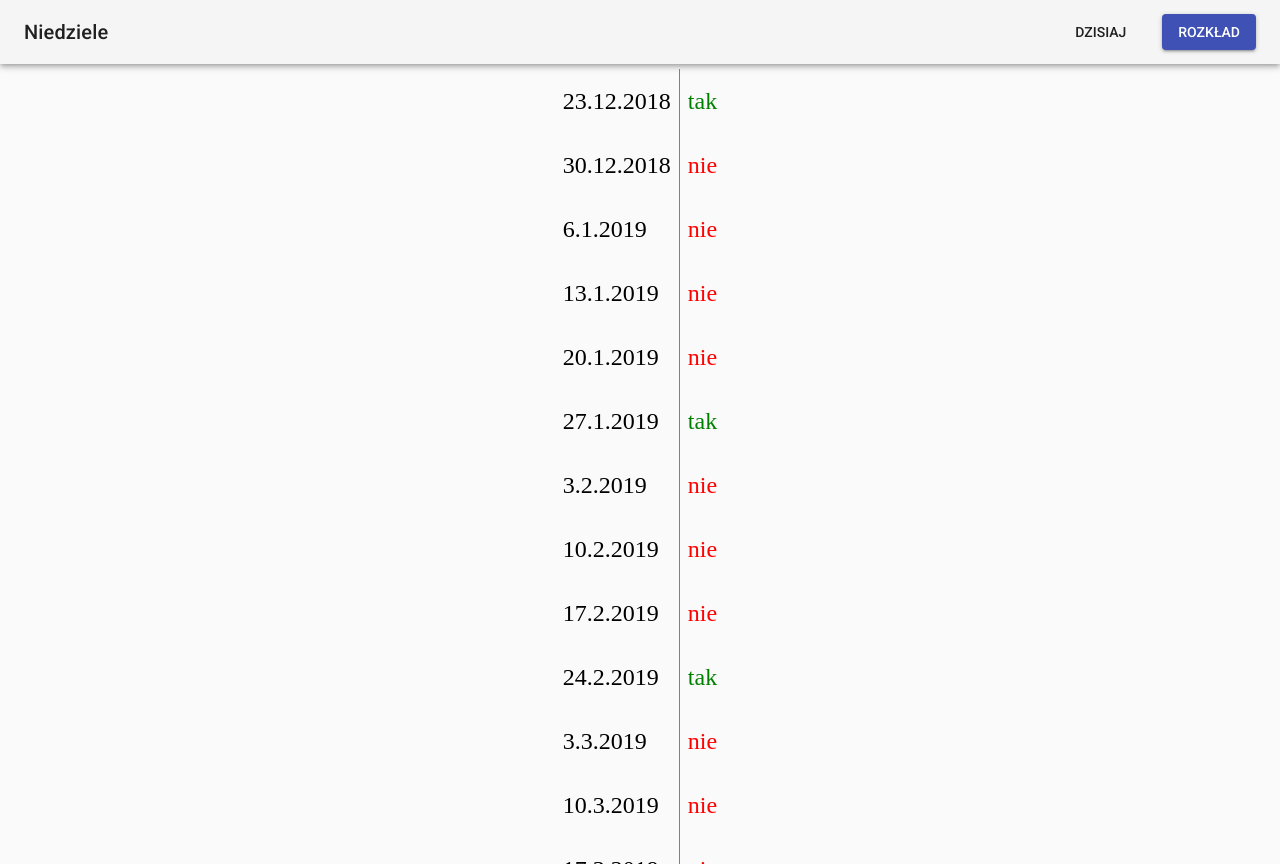
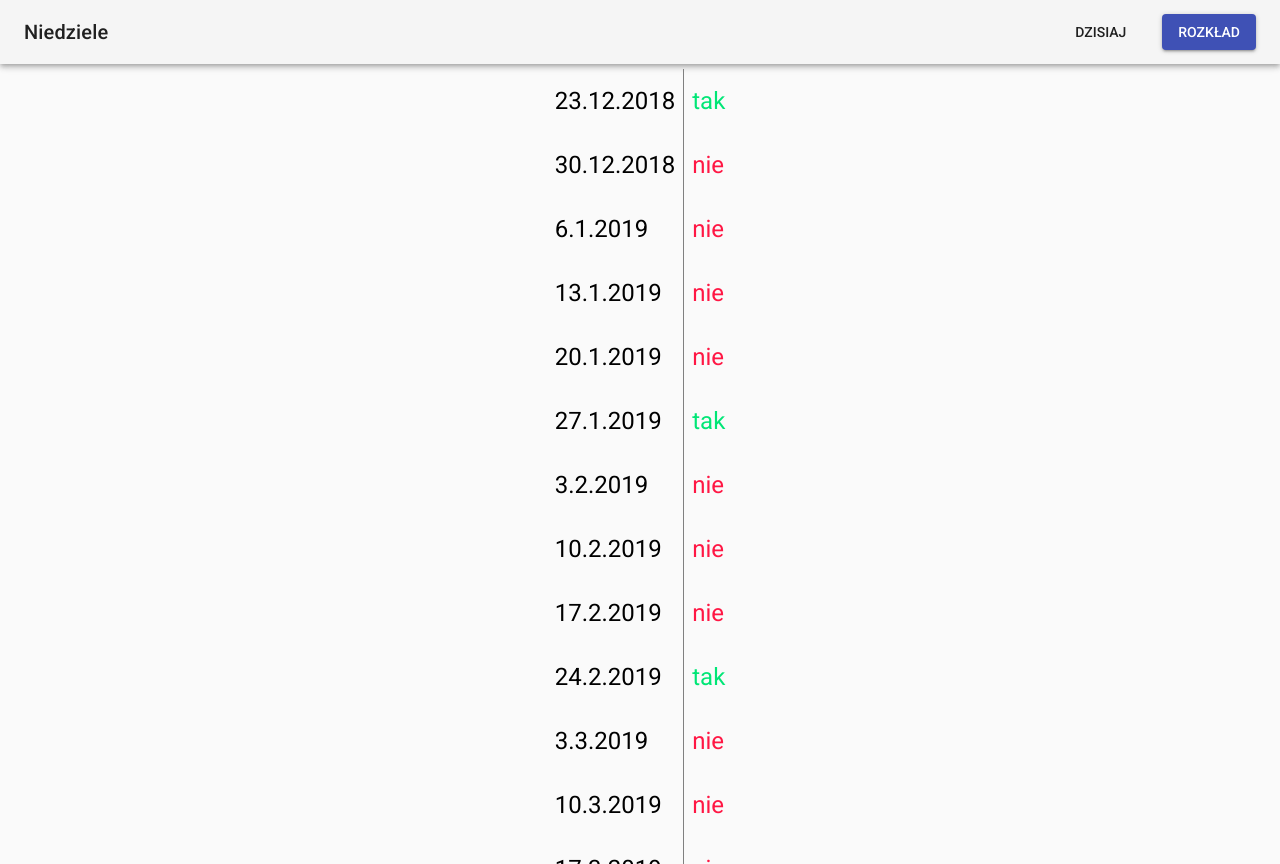
Before and after one commit to MieszkoR/niedziele, a React (Create React App) app: page /rozklad in a window 1280 px wide. Built offline with nearby package versions, Linux system fonts and the light colour scheme.

Commit message:
kuxwaaaa

```diff
--- a/src/components/Schedule.js
+++ b/src/components/Schedule.js
@@ -6,11 +6,11 @@ let tab2=[];
 let j=0;
 for(let i=0;i<23;i++){
   if(tab[j+1]==="tak"){
-  el=<td STYLE="color:green">{tab[j+1]} </td>;
+  el=<td STYLE="color: #00E676">{tab[j+1]} </td>;
   }else{
-    el=<td STYLE="color:red;">{tab[j+1]} </td>;
+    el=<td STYLE="color:#FF1744;">{tab[j+1]} </td>;
   }
-tab2[i]=<tr STYLE="font-size:x-large"><td>{tab[j]}</td> {el}</tr>;
+tab2[i]=<tr STYLE="font-size:x-large;font-family:Roboto;"><td>{tab[j]}</td> {el}</tr>;
 j+=2;
 
 }
--- a/src/components/Today.js
+++ b/src/components/Today.js
@@ -22,11 +22,11 @@ let kiedy;
 if(t){
   kiedy=<h1 STYLE="font-family: Roboto;font-size: 24px;
   text-align: center;text-align: center;font-style: normal;
-  font-weight: normal;">Dzisiejsza niedziela</h1>;
+  font-weight: normal;margin-top:10%">Dzisiejsza niedziela</h1>;
 }else{
   kiedy=<h1 STYLE="margin-bottom:0;font-family:Roboto;font-size: 24px;
   text-align: center;text-align: center;font-style: normal;
-  font-weight: normal;">Najbliższa niedziela</h1>;
+  font-weight: normal;margin-top:10%">Najbliższa niedziela</h1>;
 }
 if(tab[tab.indexOf(sunday)+1]==="tak"){
 
```
